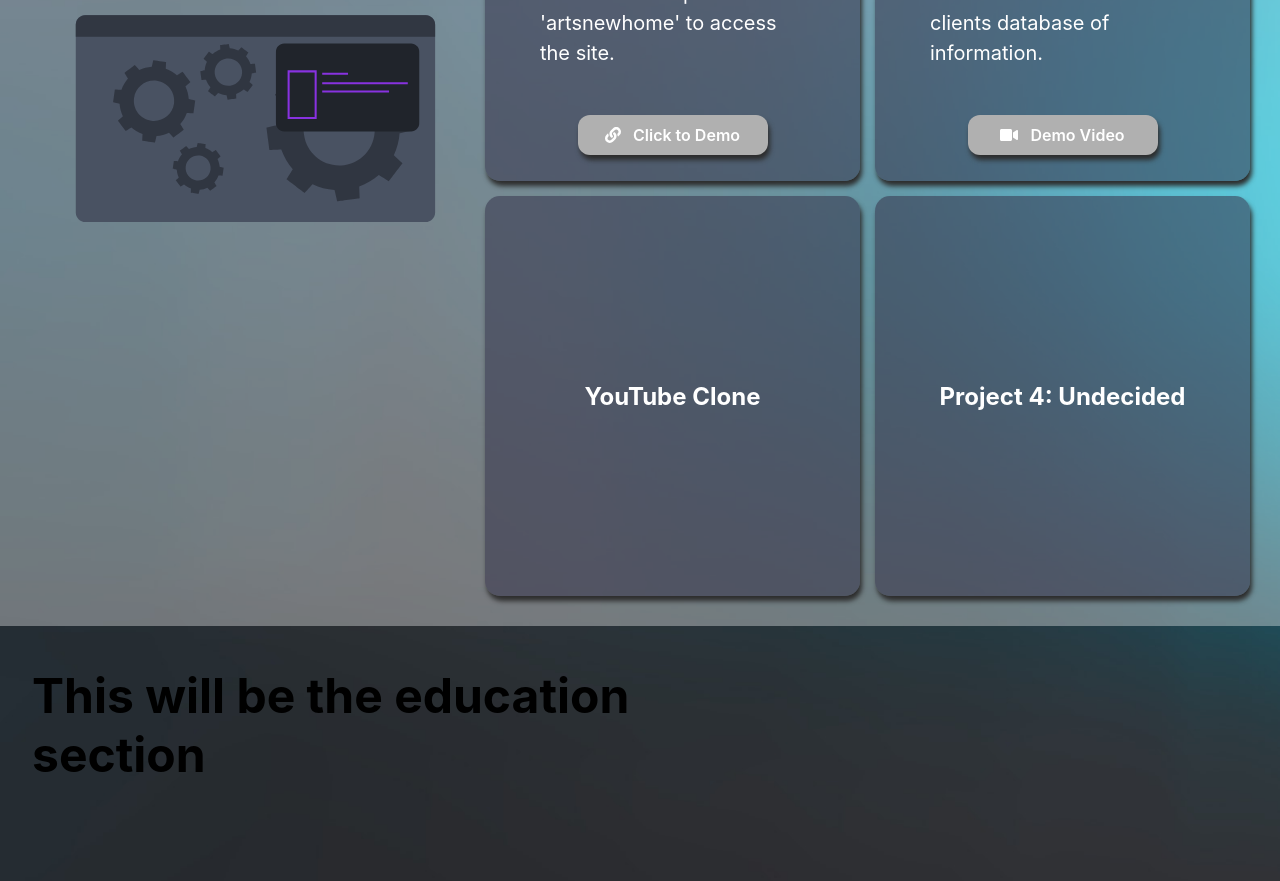
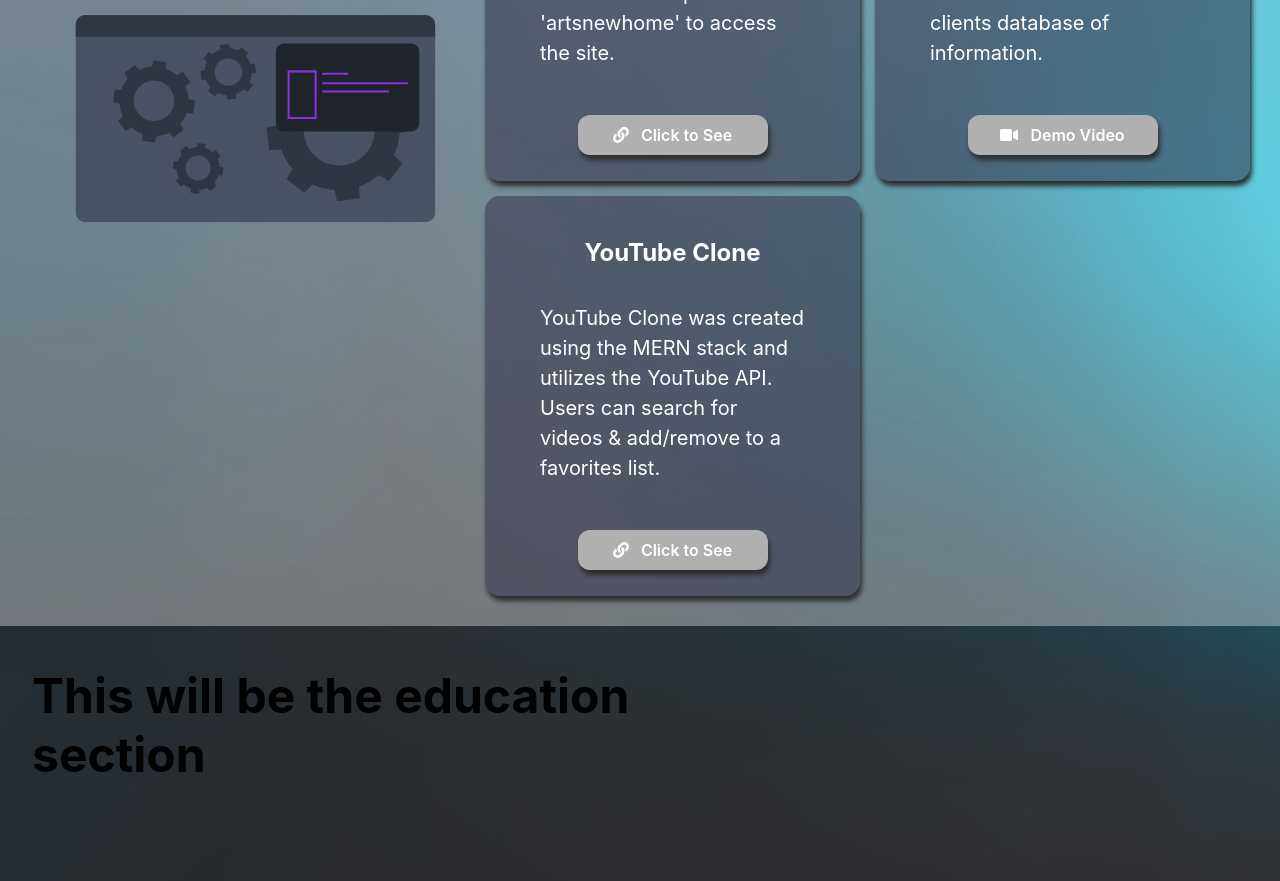
Before and after one commit to ccrisolo/ceds-portfolio, a React (Create React App) app: page / in a window 1280 px wide. Shown: the part 1800-2681 px from the top of the page. Built offline with nearby package versions, Linux system fonts and the light colour scheme.

Commit message:
removes 4th  project slot temporrarily

```diff
--- a/src/Pages/Projects/ProjectsPage.jsx
+++ b/src/Pages/Projects/ProjectsPage.jsx
@@ -39,7 +39,7 @@
                         >
                             <FontAwesomeIcon icon={faLink} color='white' />
                             <span className='project-link-text'>
-                                Click to Demo
+                                Click to See
                             </span>
                         </a>
                     </div>
@@ -71,13 +71,32 @@
                 <FadeInSection>
                     <div className='project'>
                         <h1 className='project-title'>YouTube Clone</h1>
+                        <p className='project-body'>
+                            YouTube Clone was created using the MERN stack and
+                            utilizes the YouTube API. Users can search for
+                            videos & add/remove to a favorites list.
+                        </p>
+                        <a
+                            className='project-link-container'
+                            style={{
+                                textDecoration: "none",
+                                color: "white",
+                            }}
+                            target='#'
+                            // href=''
+                        >
+                            <FontAwesomeIcon icon={faLink} color='white' />
+                            <span className='project-link-text'>
+                                Click to See
+                            </span>
+                        </a>
                     </div>
                 </FadeInSection>
-                <FadeInSection>
+                {/* <FadeInSection>
                     <div className='project'>
                         <h1 className='project-title'>Project 4: Undecided</h1>
                     </div>
-                </FadeInSection>
+                </FadeInSection> */}
             </div>
         </>
     );
```
